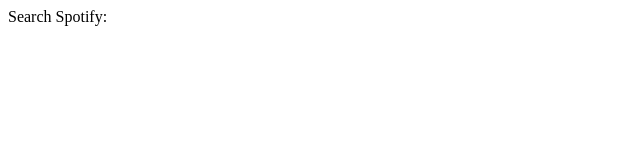
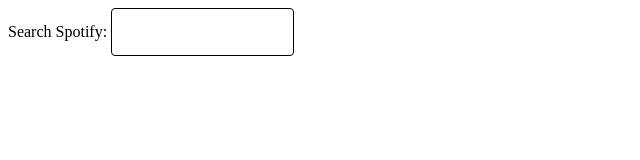
Before and after one commit to Angusatgithub/Spotify-Search-Attempt, a plain HTML site: page index.html in a window 1280 px wide. Shown: the whole page, without its empty margins (0-640 px from the left). Drawn offline with Linux system fonts and the light colour scheme.

Commit message:
Updated styling

```diff
--- a/styles.css
+++ b/styles.css
@@ -3,7 +3,7 @@ html {
 }
 
 input {
-    border: 1px;
+    min-height: 3rem;
+    border: 1px solid black;
     border-radius: 0.25rem;
-
 }
```
